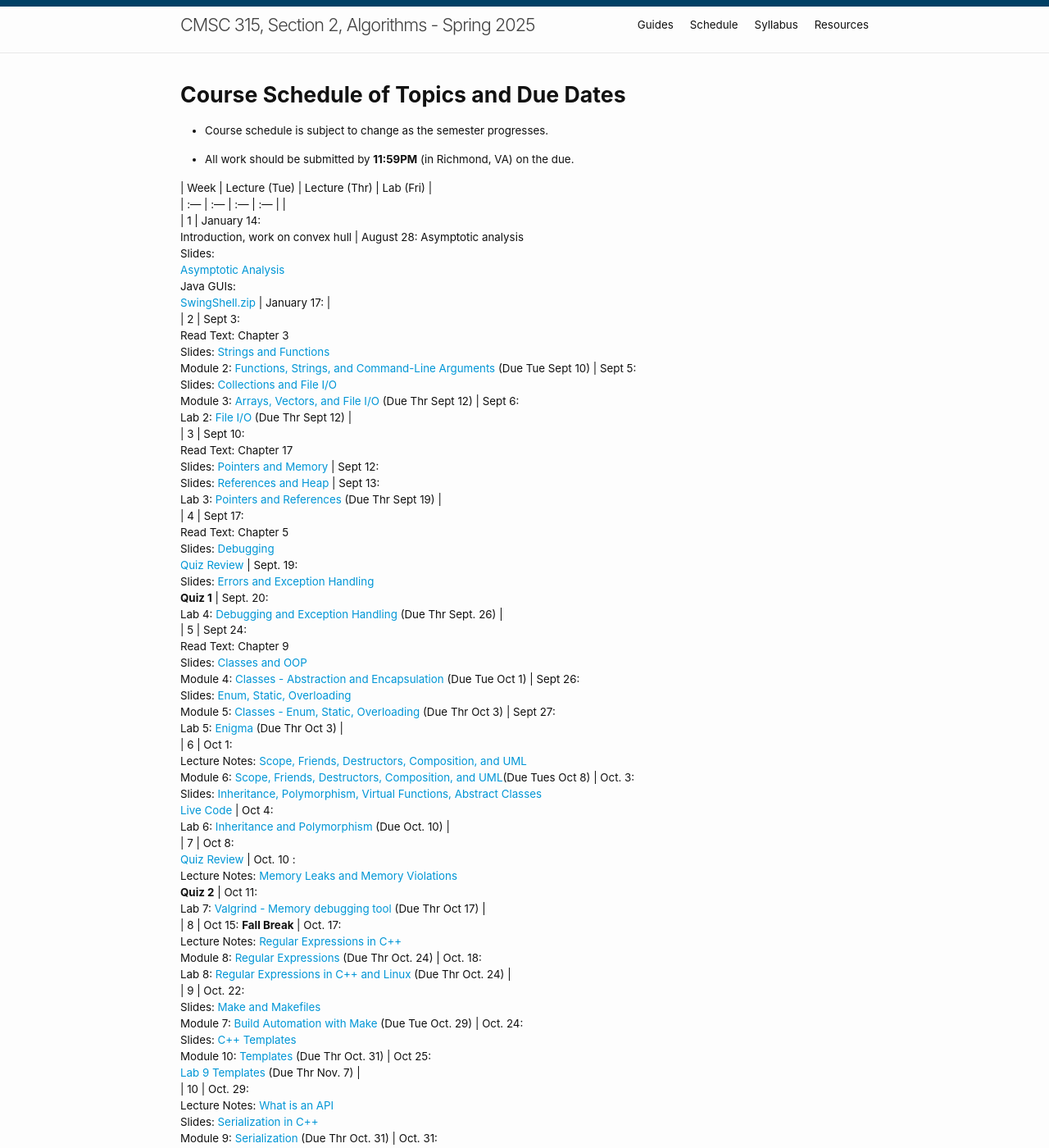
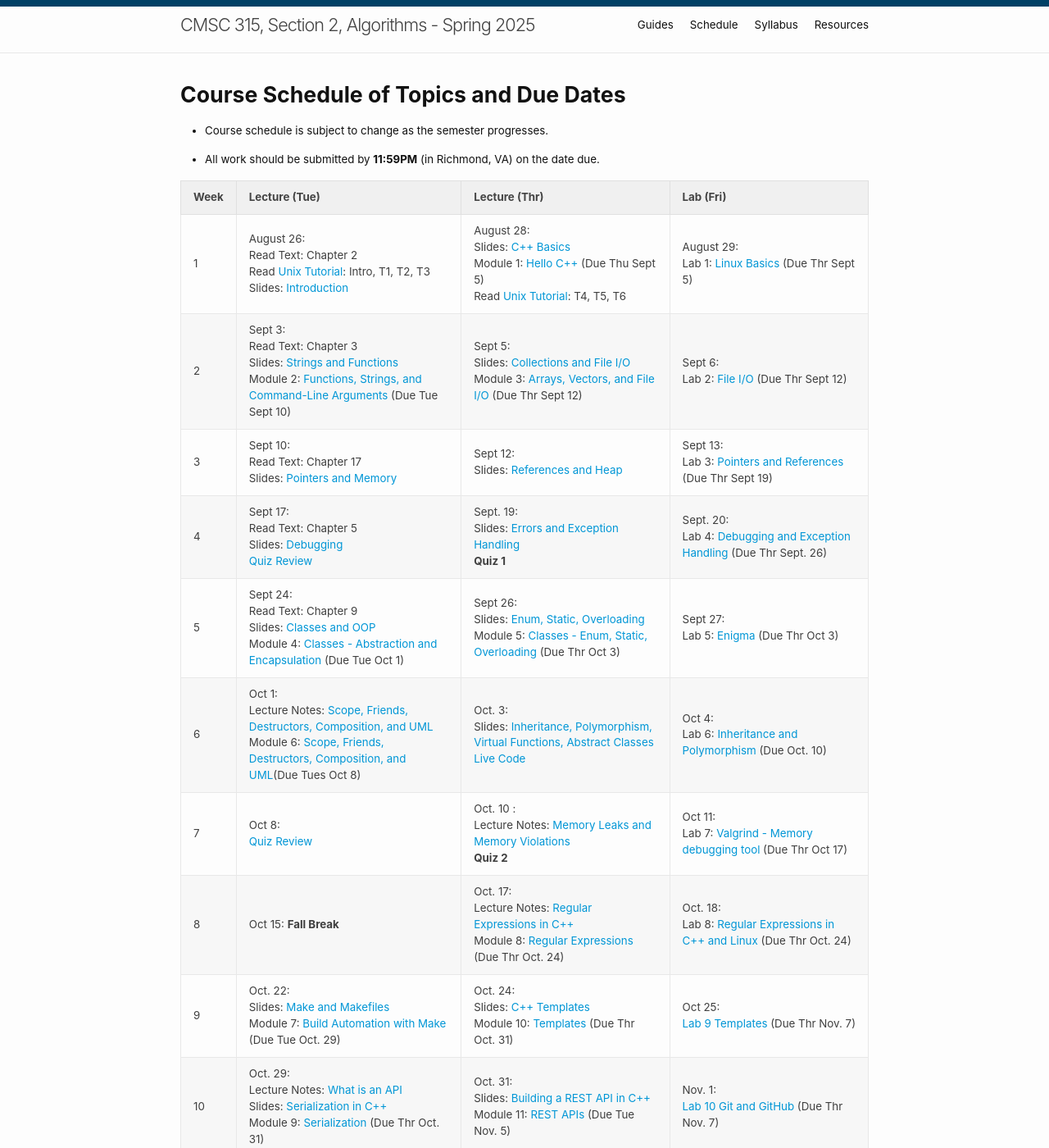
Before and after one commit to CMSC315-S2-Spring-2025/CMSC315-S2-Spring-2025.github.io, a Jekyll site: the page built from schedule.md, in a window 1280 px wide and 1400 px high. Shown: the whole window at 82% size. Built offline with Jekyll 4.4.1, drawn with Linux system fonts in a browser that asks for light colours; some of the changed text lies outside the part shown.

Commit message:
Fixing schedule formatting (again)

```diff
--- a/schedule.md
+++ b/schedule.md
@@ -7,13 +7,11 @@ title: Schedule
 
 * Course schedule is subject to change as the semester progresses.
 
-* All work should be submitted by **11:59PM** (in Richmond, VA) on the due.
+* All work should be submitted by **11:59PM** (in Richmond, VA) on the date due.
 
 | Week | Lecture (Tue)                              | Lecture (Thr)                                 | Lab (Fri)                                        |
-| :--- | :---                                       | :---                                          | :---                                                  |                                           |
-| 1    | January 14:  <br />Introduction, work on convex hull | August 28: Asymptotic analysis <br /> Slides:
-[Asymptotic Analysis](lectures/AsymptoticAnalysis.pdf)<br /> Java GUIs:
-[SwingShell.zip](code/SwingShell.zip)  | January 17:  |
+| :--- | :---                                       | :---                                          | :---                                                  |
+| 1    | August 26:  <br />Read Text: Chapter 2<br />Read [Unix Tutorial](https://users.cs.duke.edu/~alvy/courses/unixtut/): Intro, T1, T2, T3<br />Slides: [Introduction](lectures/01-Introduction.pdf)              | August 28:  <br /> Slides: [C++ Basics](lectures/02-Language-Basics.pdf)<br /> Module 1: [Hello C++](modules/module1.md) (Due Thu Sept 5) <br />Read [Unix Tutorial](https://users.cs.duke.edu/~alvy/courses/unixtut/): T4, T5, T6                                     | August 29: <br />Lab 1: [Linux Basics](https://classroom.github.com/a/ESaEZNT6) (Due Thr Sept 5)                  |
 | 2    | Sept 3: <br />Read Text: Chapter 3<br /> Slides: [Strings and Functions](lectures/03-Strings-Functions.pdf) <br/>Module 2: [Functions, Strings, and Command-Line Arguments](modules/module2.md) (Due Tue Sept 10)    | Sept 5: <br /> Slides: [Collections and File I/O](lectures/04-Collections-FileIO.pdf) <br/>Module 3: [Arrays, Vectors, and File I/O](modules/module3.md) (Due Thr Sept 12)     | Sept 6: <br /> Lab 2: [File I/O](labs/lab2.md)  (Due Thr Sept 12)               |
 | 3    | Sept 10: <br />Read Text: Chapter 17 <br />Slides: [Pointers and Memory](lectures/05-Memory-Pointers.pdf)     | Sept 12: <br />Slides: [References and Heap](lectures/06-References-Heap.pdf)       | Sept 13:  <br />Lab 3: [Pointers and References](labs/lab3.md) (Due Thr Sept 19) |
 | 4    | Sept 17: <br />Read Text: Chapter 5 <br />Slides: [Debugging](lectures/07-Debugging.pdf) <br />[Quiz Review](https://cmsc240-f24.github.io/lecture/q1)    | Sept. 19: <br />Slides: [Errors and Exception Handling](lectures/08-Error-Handling.pdf)<br /> **Quiz 1**      | Sept. 20:   <br />Lab 4: [Debugging and Exception Handling](labs/lab4.md)  (Due Thr Sept. 26)            |
```
